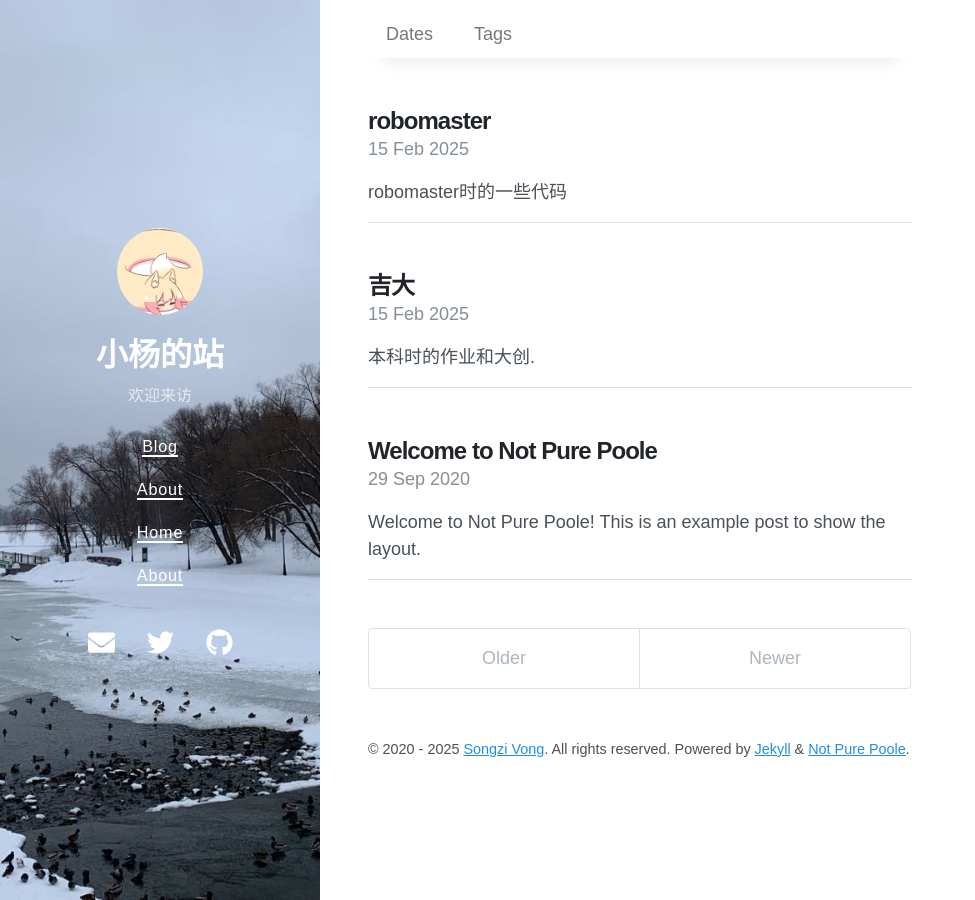
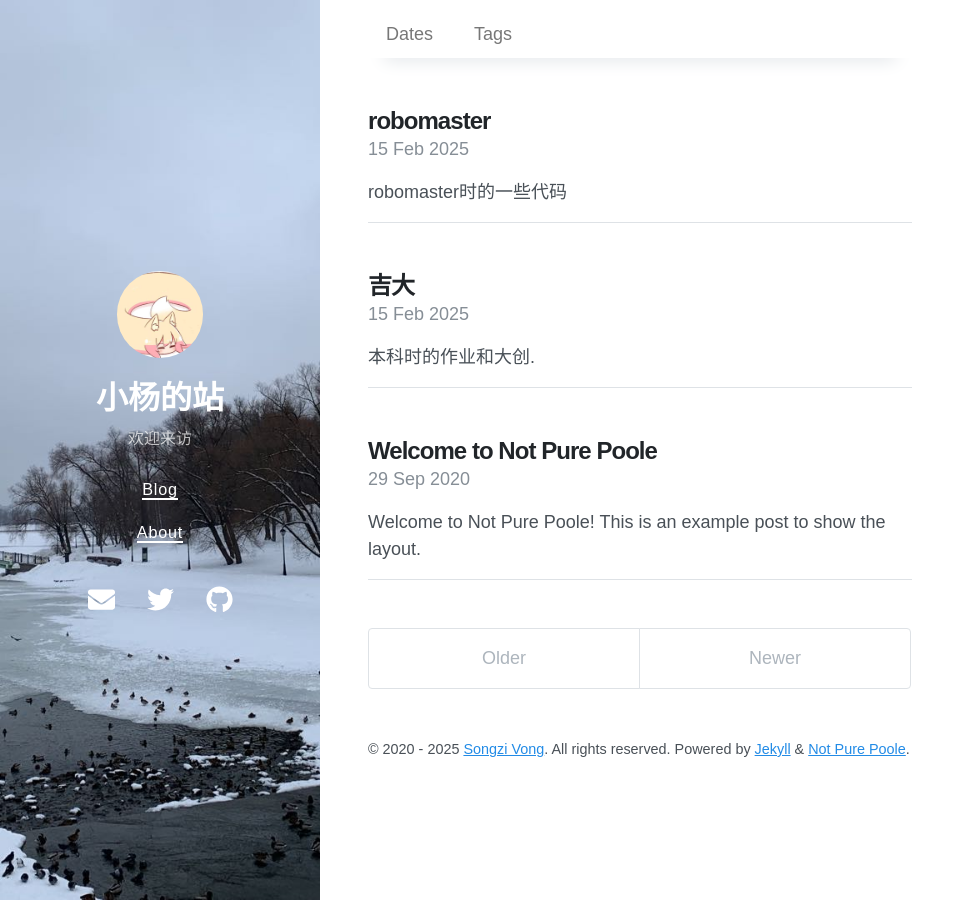
Before and after one commit to Yeither/Yeither.github.io, a Jekyll site: the page built from index.html, in a window 1280 px wide. Shown: the whole page, without its empty margins (0-975 px from the left). Built offline with Jekyll 4.4.1, drawn with Linux system fonts in a browser that asks for light colours; nearby versions of some CDN libraries; the list of posts is cut into pages by our own code.

Commit message:
Update navigation.yml

```diff
--- a/_data/navigation.yml
+++ b/_data/navigation.yml
@@ -2,7 +2,3 @@
   url: /
 - title: About
   url: /about/
-- title: Home
-  url: /
-- title: About
-  url: /about/
```
